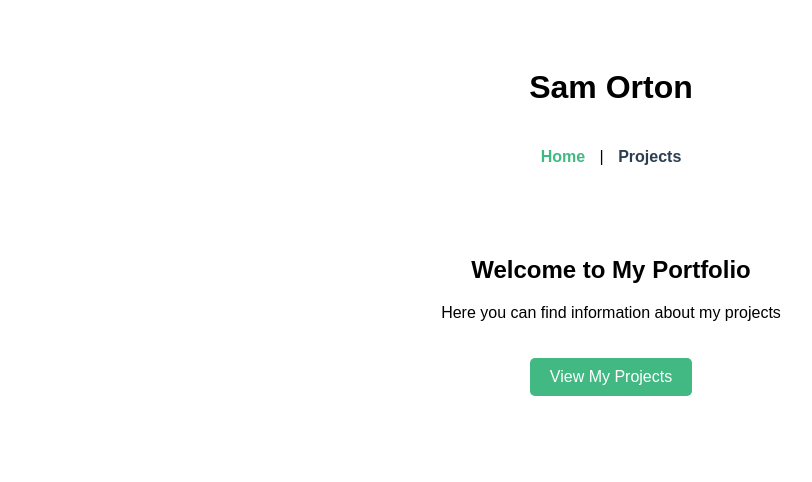
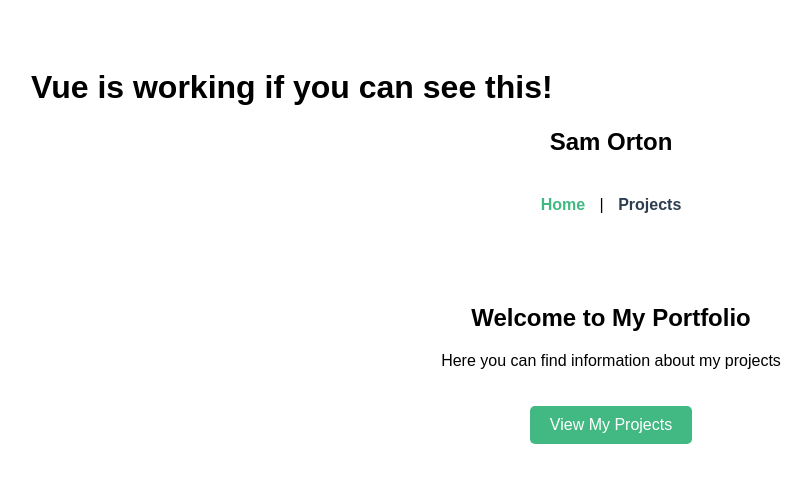
Before and after one commit to SOrtonn/sortonn.github.io, a Vue app: page / in a window 1280 px wide. Shown: the top 482 px of the page, without its empty margins (29-841 px from the left). Built offline with nearby package versions, Linux system fonts and the light colour scheme.

Commit message:
attempitng to make it work on github pages v4

```diff
--- a/index.html
+++ b/index.html
@@ -11,7 +11,9 @@
     <noscript>
       <strong>We're sorry but this app doesn't work properly without JavaScript enabled. Please enable it to continue.</strong>
     </noscript>
-    <div id="app"></div>
+    <div id="app">
+      <h1>Loading... If you see this for more than a few seconds, something might be wrong.</h1>
+    </div>
     <!-- built files will be auto injected -->
   </body>
 </html>
--- a/src/App.vue
+++ b/src/App.vue
@@ -1,7 +1,8 @@
 <template>
   <div id="app">
+    <h1>Vue is working if you can see this!</h1>
     <header>
-      <h1>Sam Orton</h1>
+      <h2>Sam Orton</h2>
       <nav>
         <router-link to="/">Home</router-link> |
         <router-link to="/projects">Projects</router-link>
@@ -10,6 +11,12 @@
     <router-view></router-view>
   </div>
 </template>
+
+<script>
+export default {
+  name: 'App'
+}
+</script>
 
 <style>
 #app {
```
